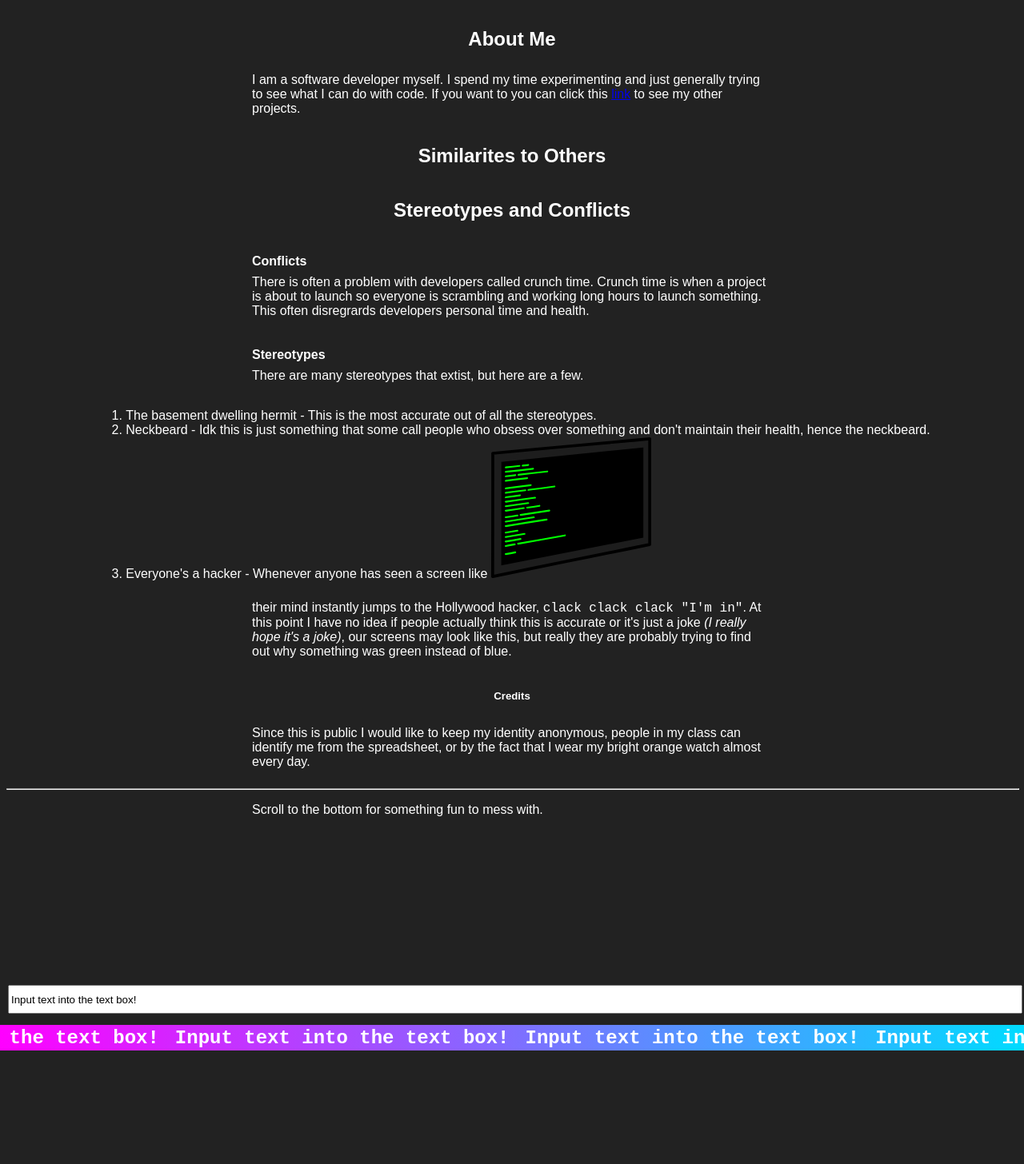
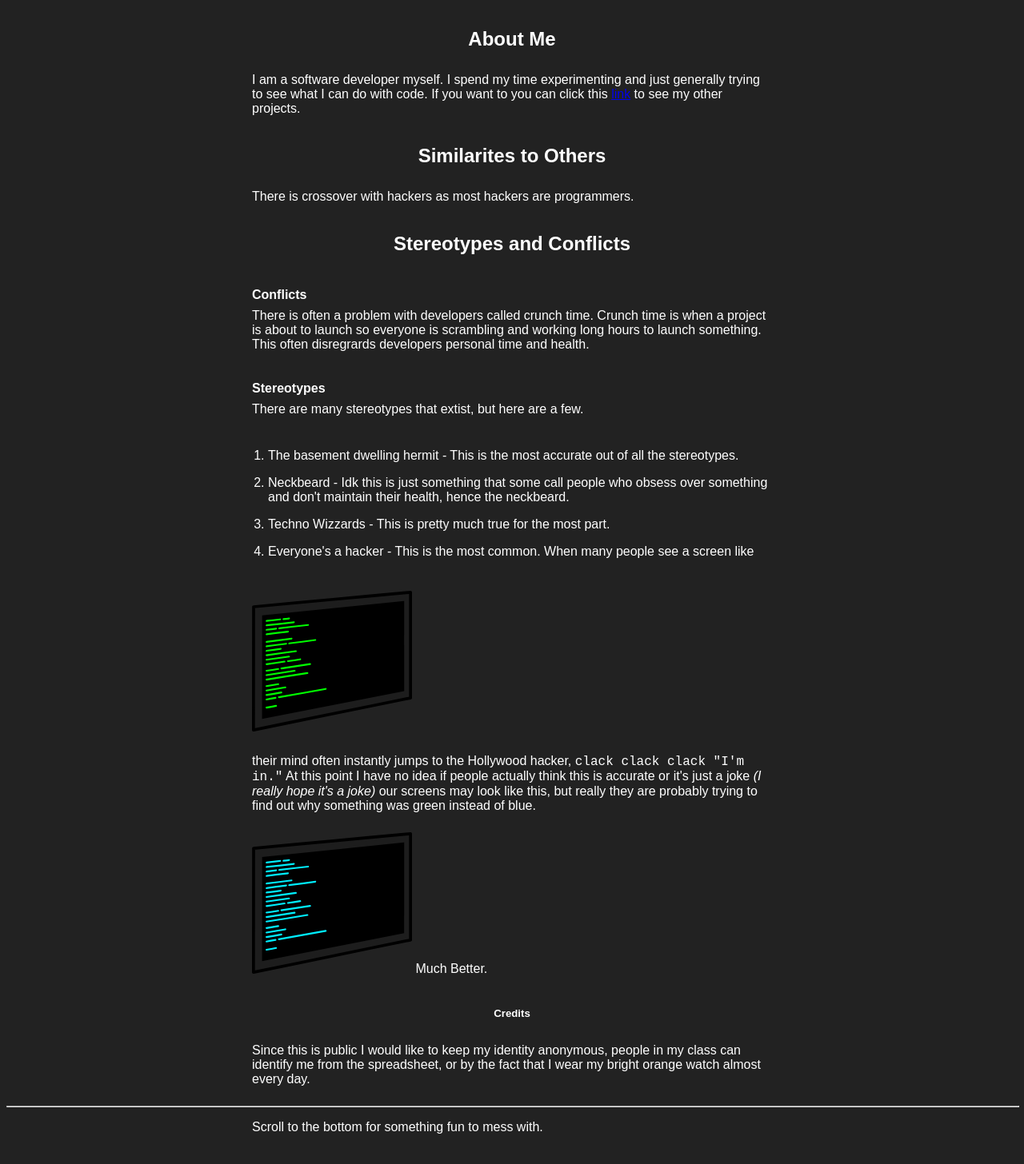
Before and after one commit to TheBlueOompaLoompa/school-project, a Svelte app: page / in a window 1280 px wide. Shown: the part 718-2174 px from the top of the page at 80% size. Before the commit the page ends 2032 px from the top, so only its background shows below. Built offline with nearby package versions, Linux system fonts and the light colour scheme.

Commit message:
2 files modified

```diff
--- a/public/article.md
+++ b/public/article.md
@@ -28,6 +28,8 @@ If you want to you can click this [link](https://github.com/TheBlueOompaLoompa?t
 
 ## Similarites to Others
 
+There is crossover with hackers as most hackers are programmers.
+
 ## Stereotypes and Conflicts
 
 #### Conflicts
@@ -39,10 +41,18 @@ There is often a problem with developers called crunch time. Crunch time is when
 There are many stereotypes that extist, but here are a few.
 
 1. The basement dwelling hermit - This is the most accurate out of all the stereotypes.
+
 2. Neckbeard - Idk this is just something that some call people who obsess over something and don't maintain their health, hence the neckbeard.
-3. Everyone's a hacker - Whenever anyone has seen a screen like ![Monitor Picture](/Untitled.svg)
 
-their mind instantly jumps to the Hollywood hacker, `clack clack clack "I'm in"`. At this point I have no idea if people actually think this is accurate or it's just a joke _(I really hope it's a joke)_, our screens may look like this, but really they are probably trying to find out why something was green instead of blue.
+3. Techno Wizzards - This is pretty much true for the most part.
+
+4. Everyone's a hacker - This is the most common. When many people see a screen like
+
+![Monitor Picture](/Untitled.svg)
+
+their mind often instantly jumps to the Hollywood hacker, `clack clack clack "I'm in."` At this point I have no idea if people actually think this is accurate or it's just a joke _(I really hope it's a joke)_ our screens may look like this, but really they are probably trying to find out why something was green instead of blue.
+
+![Monitor Picture](/Blue.svg) Much Better.
 
 ##### Credits
 
--- a/src/App.svelte
+++ b/src/App.svelte
@@ -6,12 +6,12 @@
   let text = 'Input text into the text box!';
 </script>
 
-<!--<Marquee text="{'THE CULTURE OF CODING!'}" />-->
+<Marquee text="{'THE CULTURE OF CODING!'}" />
 
 <main>
   <Article/>
   <input bind:value={text}>
-  <Marquee text="{text}" pos=2000 />
+  <Marquee text="{text}" pos=2500 />
 </main>
 
 <style>
@@ -21,7 +21,7 @@
 
   input {
     position: absolute;
-    top: 1950px;
+    top: calc(1950px + 500px);
     left: 10px;
     right: 10px;
 
```
